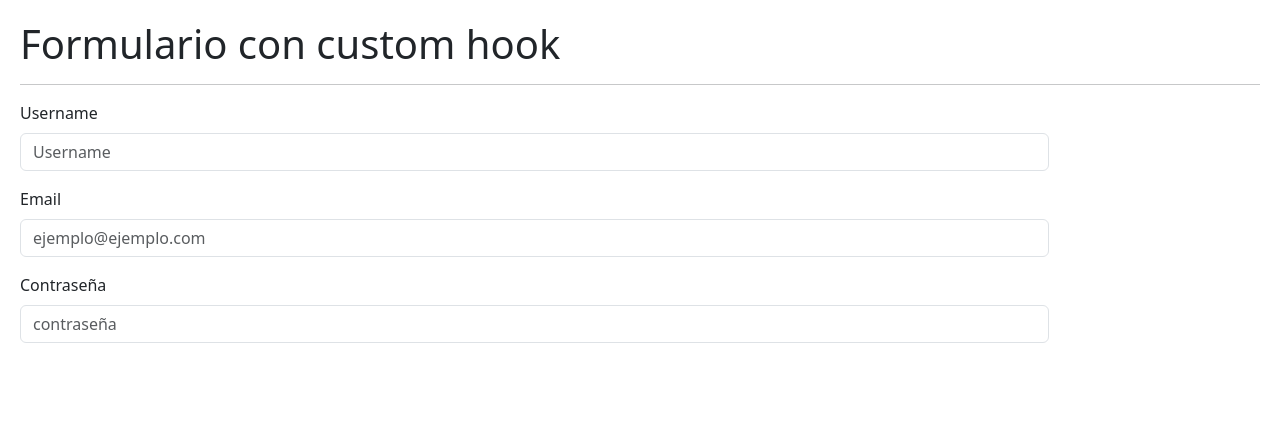
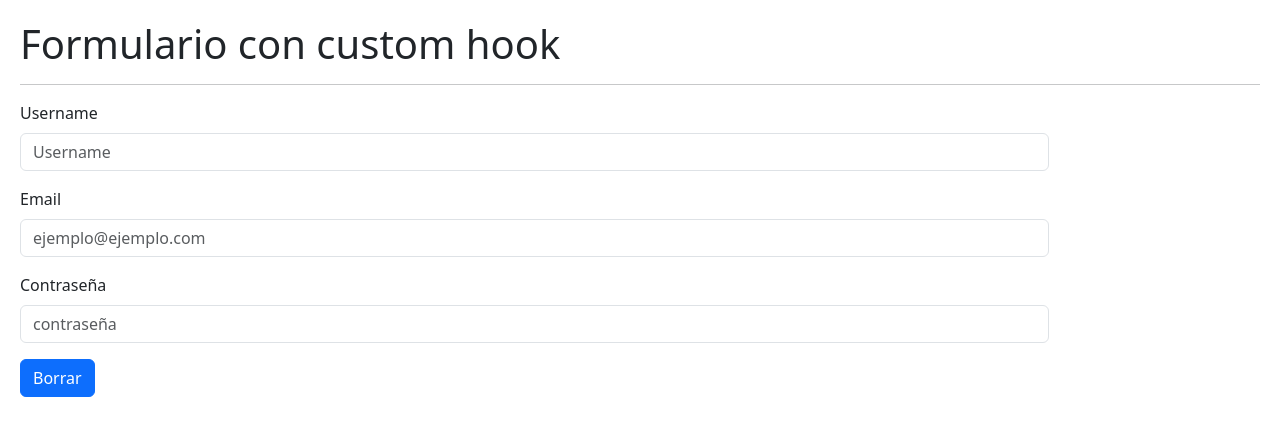
Before and after one commit to Fercho63036/HooksApp, a React (Vite) app: page / in a window 1280 px wide. Shown: the top 436 px of the page. Built offline with nearby package versions, Linux system fonts and the light colour scheme.

Commit message:
Tarea - Implementar funcionalidad de Reset

```diff
--- a/src/02-useEffect/FormWithCustomHook.jsx
+++ b/src/02-useEffect/FormWithCustomHook.jsx
@@ -2,7 +2,7 @@ import { useForm } from "../hook/useForm";
 
 export const FormWithCustomHook = () => {
 
-    const { formState, onInputChange, username, email, password} = useForm({
+    const { formState, onInputChange, onResetForm, username, email, password} = useForm({
         username: '',
         email: '',
         password: '',
@@ -68,6 +68,11 @@ export const FormWithCustomHook = () => {
                     />
                 </div>
             </div>
+
+            <button onClick={ onResetForm } type="button" className="btn btn-primary">
+                Borrar
+            </button>
+
         </>
     )
 }
--- a/src/hook/useForm.js
+++ b/src/hook/useForm.js
@@ -12,9 +12,14 @@ export const useForm = ( initialForm = {} ) => {
         });
     }
 
+    const onResetForm = () => {
+        setformState( initialForm );
+    }
+
     return {
         ...formState,
         formState,
         onInputChange,
+        onResetForm,
     }
 }
```
